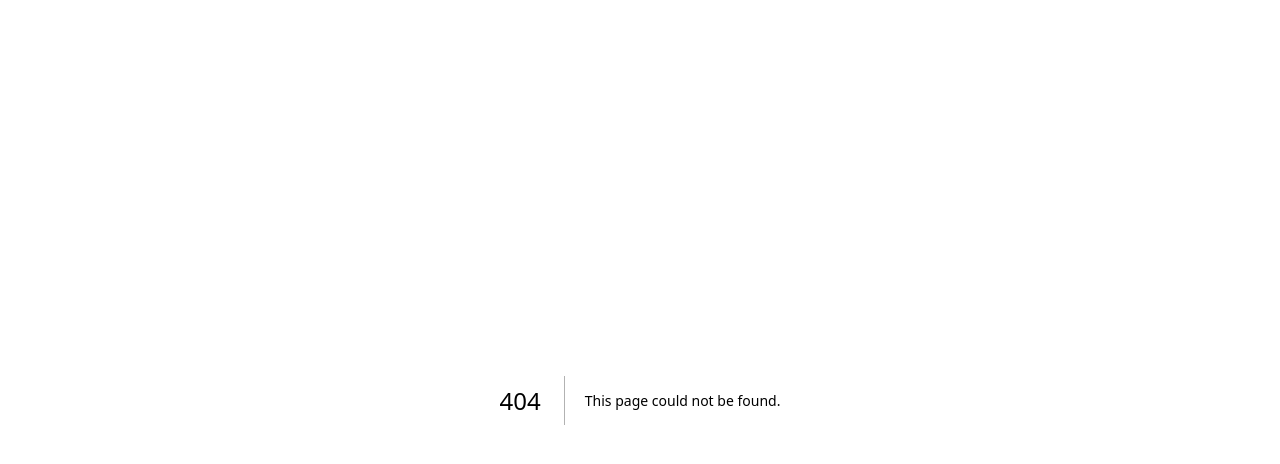
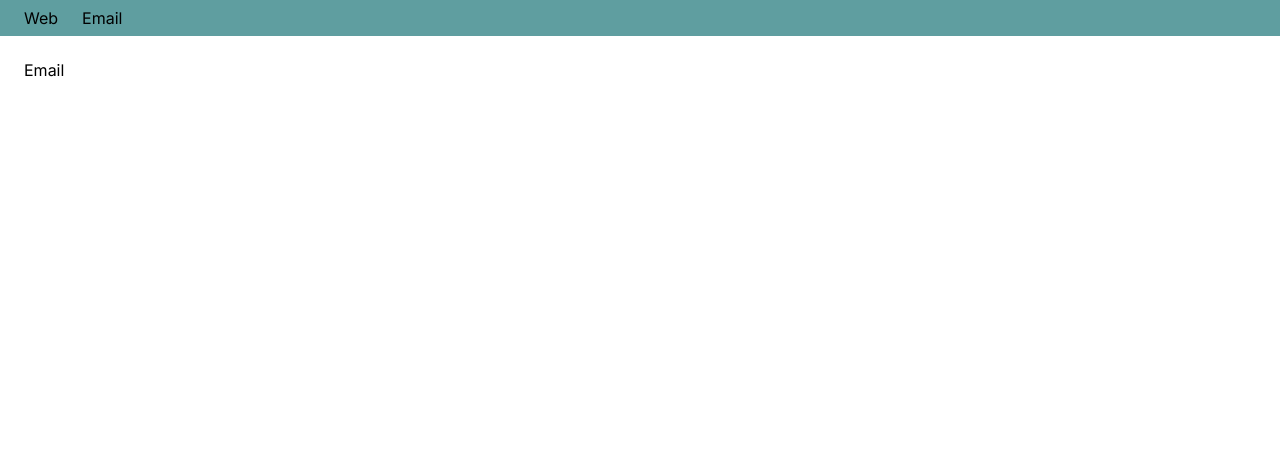
Before and after one commit to OleksiiNedilko/unlayer-test, a Next.js app: page /email in a window 1280 px wide. Before the commit this address had no page. Shown: the top 464 px of the page. Built offline with nearby package versions, Linux system fonts and the light colour scheme.

Commit message:
initial setup

```diff
--- /dev/null
+++ b/src/app/email/page.tsx
@@ -0,0 +1,10 @@
+import styles from './page.module.css'
+
+
+export default function Email() {
+  return (
+    <main>
+      Email
+    </main>
+  )
+}
--- a/src/app/globals.css
+++ b/src/app/globals.css
@@ -1,78 +1,3 @@
-:root {
-  --max-width: 1100px;
-  --border-radius: 12px;
-  --font-mono: ui-monospace, Menlo, Monaco, 'Cascadia Mono', 'Segoe UI Mono',
-    'Roboto Mono', 'Oxygen Mono', 'Ubuntu Monospace', 'Source Code Pro',
-    'Fira Mono', 'Droid Sans Mono', 'Courier New', monospace;
-
-  --foreground-rgb: 0, 0, 0;
-  --background-start-rgb: 214, 219, 220;
-  --background-end-rgb: 255, 255, 255;
-
-  --primary-glow: conic-gradient(
-    from 180deg at 50% 50%,
-    #16abff33 0deg,
-    #0885ff33 55deg,
-    #54d6ff33 120deg,
-    #0071ff33 160deg,
-    transparent 360deg
-  );
-  --secondary-glow: radial-gradient(
-    rgba(255, 255, 255, 1),
-    rgba(255, 255, 255, 0)
-  );
-
-  --tile-start-rgb: 239, 245, 249;
-  --tile-end-rgb: 228, 232, 233;
-  --tile-border: conic-gradient(
-    #00000080,
-    #00000040,
-    #00000030,
-    #00000020,
-    #00000010,
-    #00000010,
-    #00000080
-  );
-
-  --callout-rgb: 238, 240, 241;
-  --callout-border-rgb: 172, 175, 176;
-  --card-rgb: 180, 185, 188;
-  --card-border-rgb: 131, 134, 135;
-}
-
-@media (prefers-color-scheme: dark) {
-  :root {
-    --foreground-rgb: 255, 255, 255;
-    --background-start-rgb: 0, 0, 0;
-    --background-end-rgb: 0, 0, 0;
-
-    --primary-glow: radial-gradient(rgba(1, 65, 255, 0.4), rgba(1, 65, 255, 0));
-    --secondary-glow: linear-gradient(
-      to bottom right,
-      rgba(1, 65, 255, 0),
-      rgba(1, 65, 255, 0),
-      rgba(1, 65, 255, 0.3)
-    );
-
-    --tile-start-rgb: 2, 13, 46;
-    --tile-end-rgb: 2, 5, 19;
-    --tile-border: conic-gradient(
-      #ffffff80,
-      #ffffff40,
-      #ffffff30,
-      #ffffff20,
-      #ffffff10,
-      #ffffff10,
-      #ffffff80
-    );
-
-    --callout-rgb: 20, 20, 20;
-    --callout-border-rgb: 108, 108, 108;
-    --card-rgb: 100, 100, 100;
-    --card-border-rgb: 200, 200, 200;
-  }
-}
-
 * {
     box-sizing: border-box;
     padding: 0;
@@ -85,23 +10,20 @@ body {
     overflow-x: hidden;
 }
 
-body {
-  color: rgb(var(--foreground-rgb));
-  background: linear-gradient(
-      to bottom,
-      transparent,
-      rgb(var(--background-end-rgb))
-    )
-    rgb(var(--background-start-rgb));
-}
-
 a {
     color: inherit;
     text-decoration: none;
 }
 
-@media (prefers-color-scheme: dark) {
-  html {
-    color-scheme: dark;
+nav {
+    width: 100%;
+    padding: 8px 24px;
+    background: cadetblue;
+    display: flex;
+    align-items: center;
+    gap: 24px;
 }
+
+main {
+    padding: 24px;
 }
--- a/src/app/layout.tsx
+++ b/src/app/layout.tsx
@@ -1,6 +1,7 @@
 import './globals.css'
 import type { Metadata } from 'next'
 import { Inter } from 'next/font/google'
+import Link from 'next/link'
 
 const inter = Inter({ subsets: ['latin'] })
 
@@ -16,7 +17,12 @@ export default function RootLayout({
 }) {
   return (
     <html lang="en">
-      <body className={inter.className}>{children}</body>
+      <body className={inter.className}>
+      <nav>
+        <Link href={'/'}>Web</Link>
+        <Link href={'/email'}>Email</Link>
+      </nav>
+      {children}</body>
     </html>
   )
 }
```
Also changed, not shown: src/app/page.tsx (+2 -88 lines), src/app/email/page.module.css (added), 1 other file (tests, documents, lock files or other folders). Lines whose indentation alone changed are shown as unchanged.
